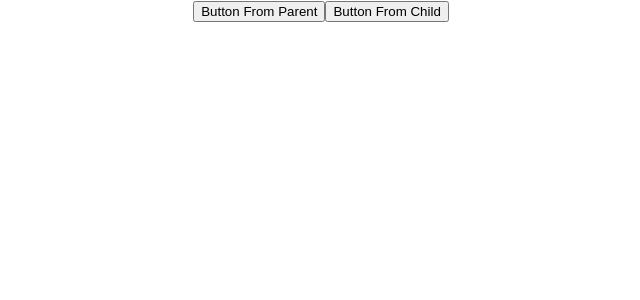
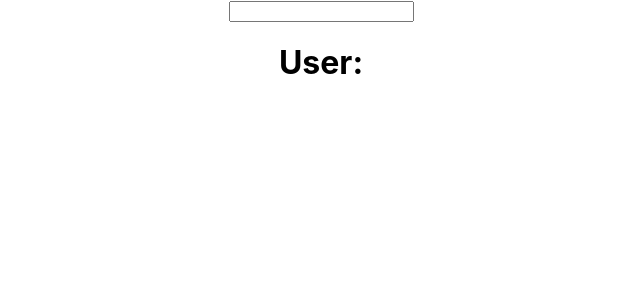
Before and after one commit to nashyvan/react-hooks, a React (Create React App) app: page / in a window 1280 px wide. Shown: the top 300 px of the page, without its empty margins (319-959 px from the left). Built offline with nearby package versions, Linux system fonts and the light colour scheme.

Commit message:
useContext

```diff
--- a/src/App.js
+++ b/src/App.js
@@ -5,6 +5,7 @@
 import UseRefHook from "./UseRef/UseRefHook";
 import UseLayoutEffectHook from "./UseLayoutEffect/UseLayoutEffectHook";
 import UseImperativeHandleHook from "./UseImperativeHandle/UseImperativeHandleHook";
+import UseContextHook from "./UseContext/UseContextHook";
 
 function App() {
   return (
@@ -14,7 +15,8 @@
       {/*<UseEffectHook/>*/}
       {/*<UseRefHook/>*/}
       {/*<UseLayoutEffectHook/>*/}
-      <UseImperativeHandleHook/>
+      {/*<UseImperativeHandleHook/>*/}
+      <UseContextHook/>
     </div>
   );
 }
--- /dev/null
+++ b/src/UseContext/Login.js
@@ -0,0 +1,16 @@
+import React, {useContext} from 'react';
+import {AppContext} from "./UseContextHook";
+
+const Login = () => {
+  const {setUsername} = useContext(AppContext);
+
+  return (
+    <div>
+      <input onChange={(event) => {
+        setUsername(event.target.value);
+      }} type="text"/>
+    </div>
+  );
+};
+
+export default Login;
--- /dev/null
+++ b/src/UseContext/UseContextHook.js
@@ -0,0 +1,17 @@
+import React, {useState, createContext} from 'react';
+import Login from "./Login";
+import User from "./User";
+
+export const AppContext = createContext(null);
+
+const UseContextHook = () => {
+  const [username, setUsername] = useState("");
+  return (
+    <AppContext.Provider value={{username, setUsername}}>
+      <Login/>
+      <User/>
+    </AppContext.Provider>
+  );
+};
+
+export default UseContextHook;
--- /dev/null
+++ b/src/UseContext/User.js
@@ -0,0 +1,14 @@
+import React, {useContext} from 'react';
+import {AppContext} from "./UseContextHook";
+
+const User = () => {
+  const {username} = useContext(AppContext);
+
+  return (
+    <div>
+      <h1>User: {username}</h1>
+    </div>
+  );
+};
+
+export default User;
```
